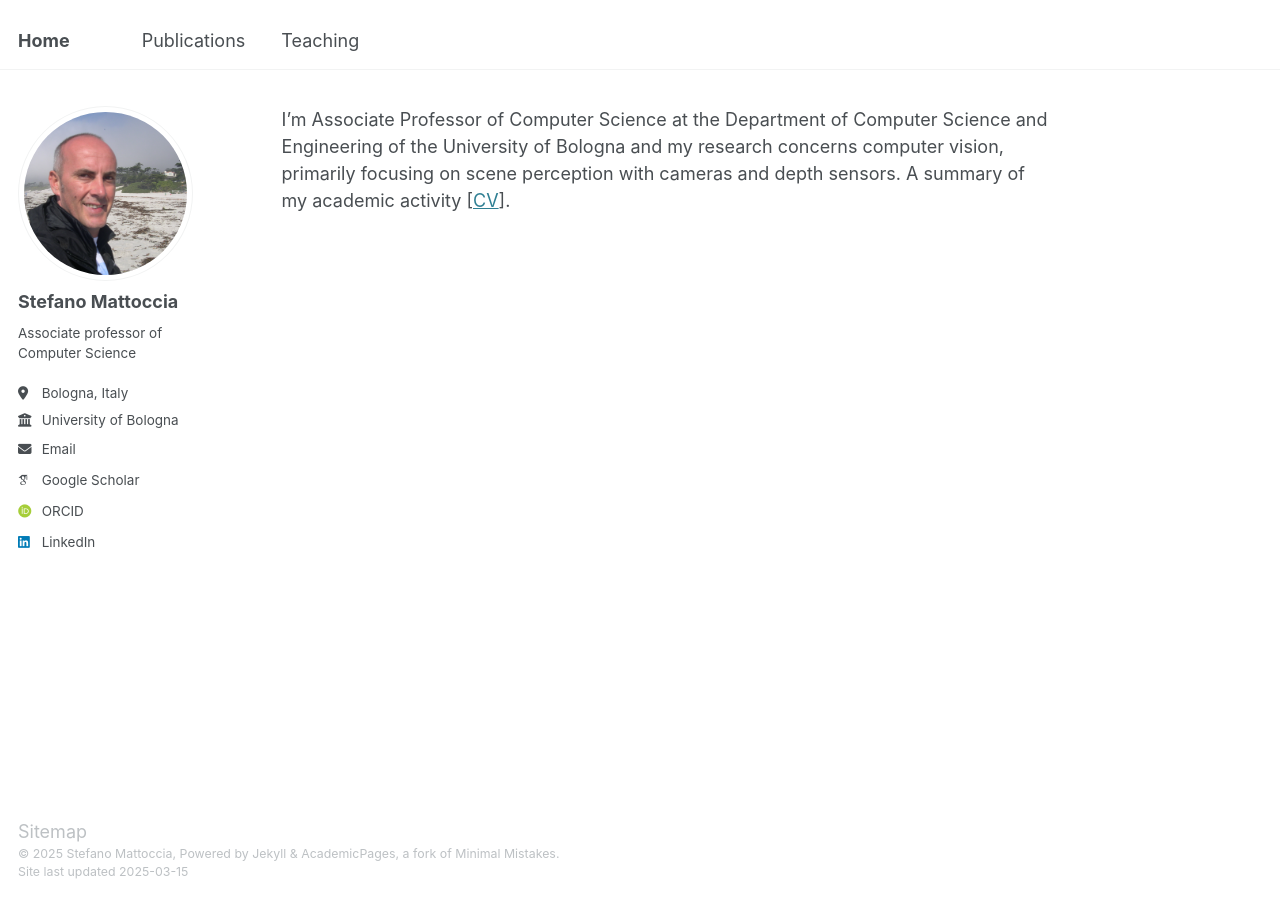
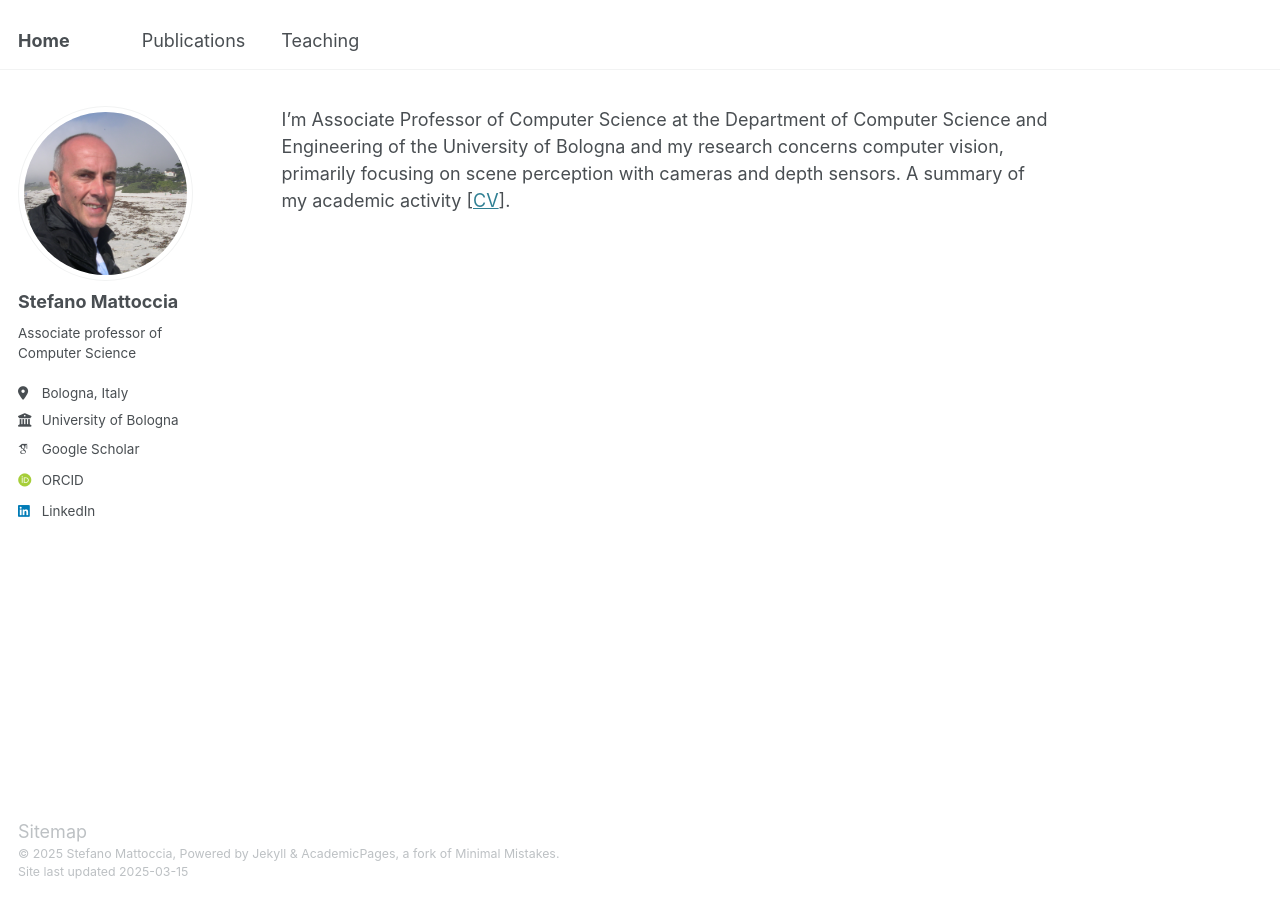
Before and after one commit to stefanomattoccia/stefanomattoccia.github.io, a Jekyll site: the page built from _pages/about.md, in a window 1280 px wide. Built offline with Jekyll 4.4.1, drawn with Linux system fonts in a browser that asks for light colours; some web fonts are replaced.

Commit message:
Update _config.yml

```diff
--- a/_config.yml
+++ b/_config.yml
@@ -29,7 +29,7 @@ author:
   location         : "Bologna, Italy"
   employer         : "University of Bologna"
   uri              : # "https://stefanomattoccia.github.io/"
-  email            : "stefano.mattoccia@unibo.it"
+  email            : # "stefano.mattoccia@unibo.it"
 
   # Academic websites
   arxiv            : # URL - Update with the correct link to your profile
```
